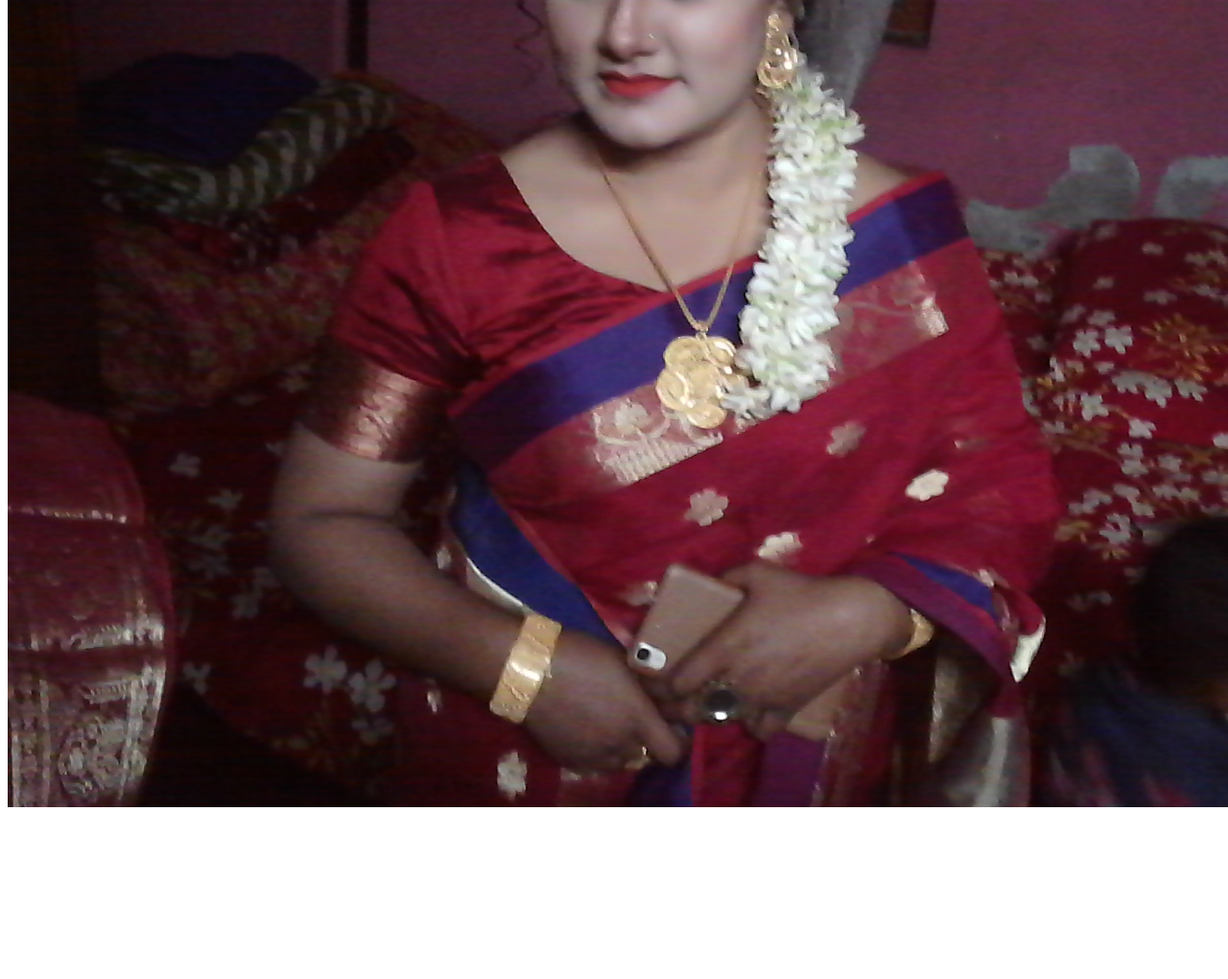
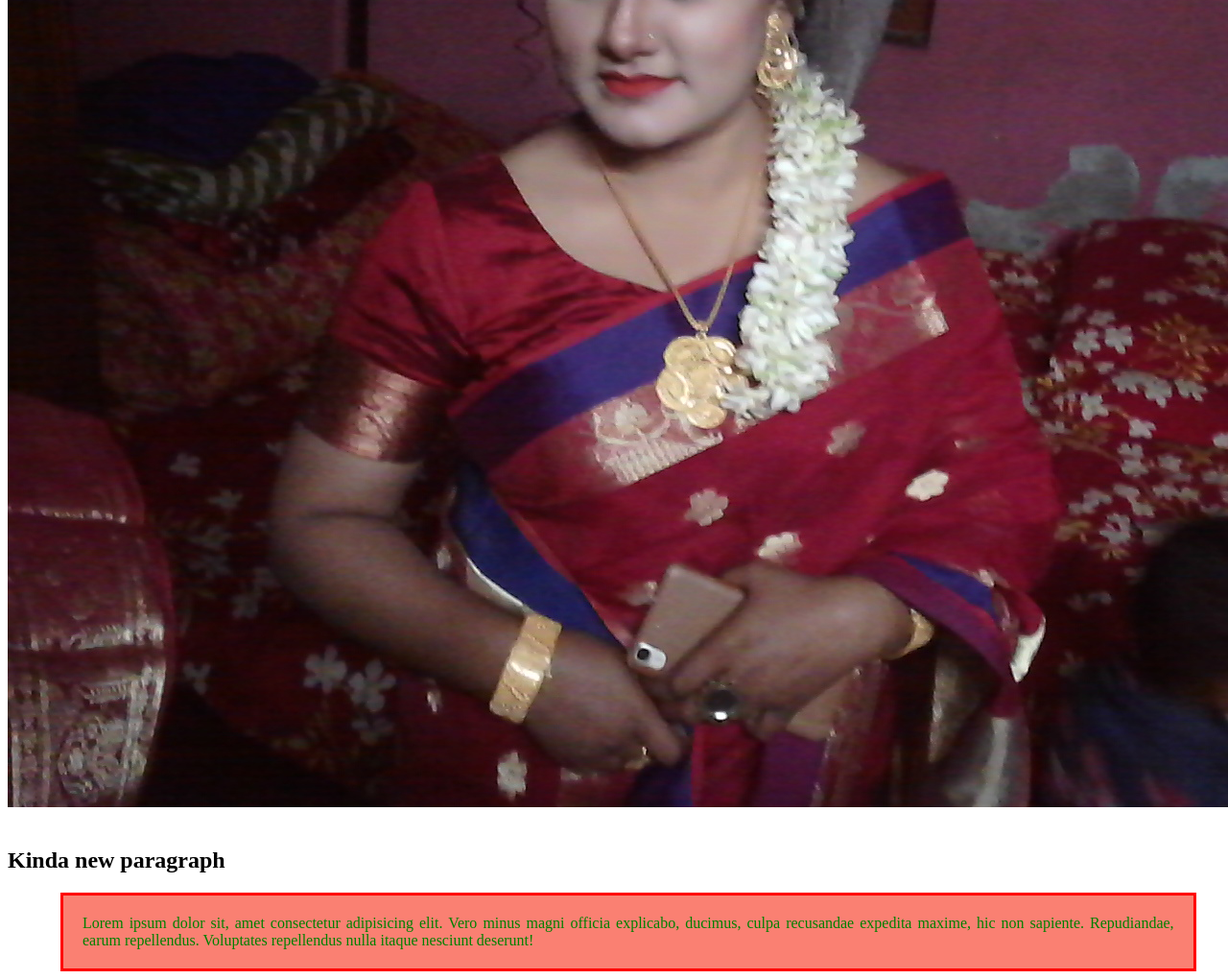
Before and after one commit to joymohanta/my-third-repo, a plain HTML site: page index.html in a window 1280 px wide. Shown: the part 605-1625 px from the top of the page at 96% size. Before the commit the page ends 1458 px from the top, so only its background shows below. Drawn offline with Linux system fonts and the light colour scheme.

Commit message:
new blog

```diff
--- a/index.html
+++ b/index.html
@@ -10,6 +10,8 @@
 <body>
     <h1>My brand new third repository is going to run here</h1><br>
     <p>Lorem, ipsum dolor sit amet consectetur adipisicing elit. Cumque, repellendus ea eligendi ipsa tenetur consectetur possimus a hic repellat minus! Tempora ex, qui molestiae neque voluptatem sapiente quam quo quis ab sed libero perspiciatis accusamus consectetur beatae iure numquam exercitationem molestias itaque. Enim, saepe quisquam obcaecati aperiam quaerat dolores? Molestiae!</p><br><br>
-    <img src="kut kut.jpg" alt="">
+    <img src="kut kut.jpg" alt=""><br><br>
+    <h2>Kinda new paragraph</h2>
+    <p>Lorem ipsum dolor sit, amet consectetur adipisicing elit. Vero minus magni officia explicabo, ducimus, culpa recusandae expedita maxime, hic non sapiente. Repudiandae, earum repellendus. Voluptates repellendus nulla itaque nesciunt deserunt!</p>
 </body>
 </html>
```
